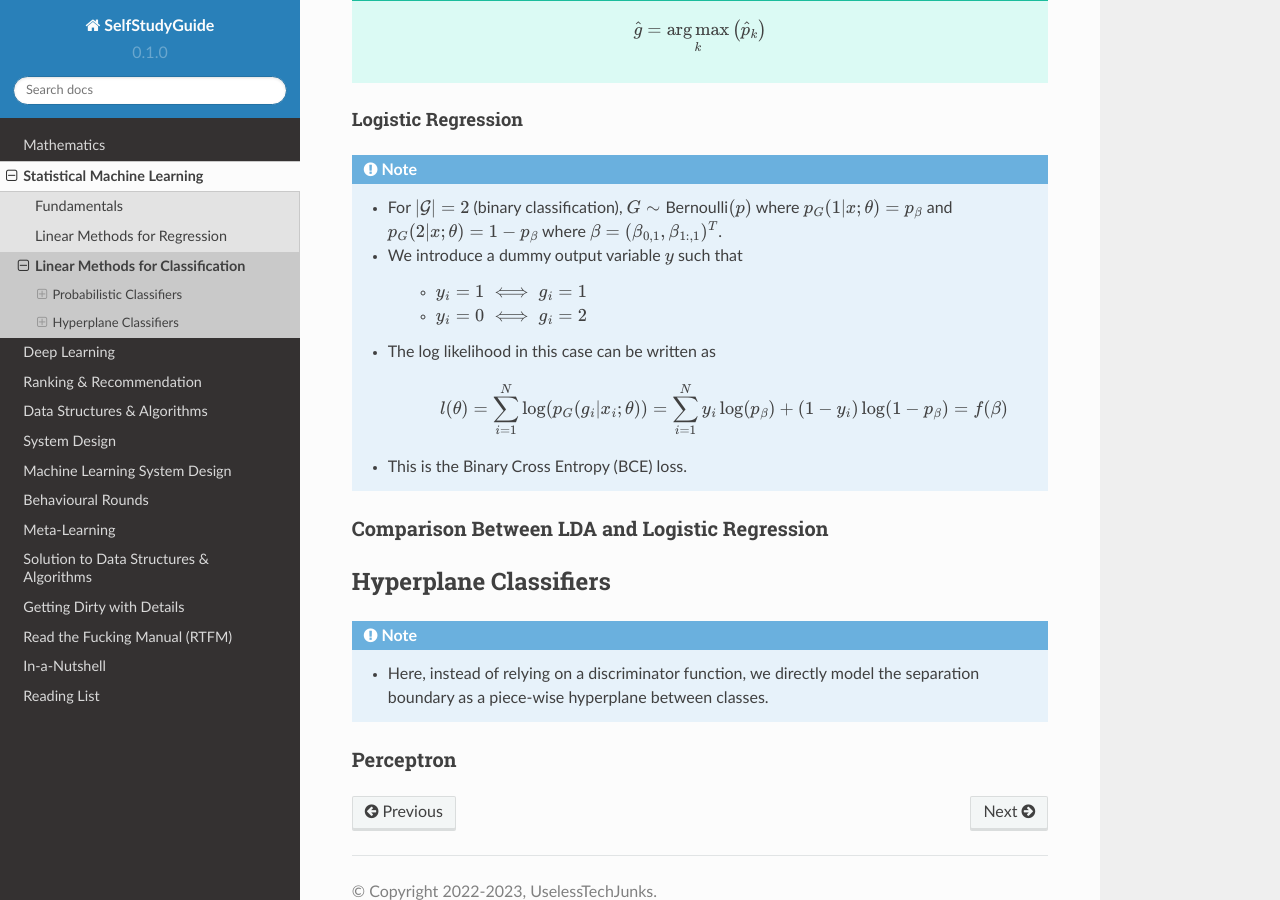
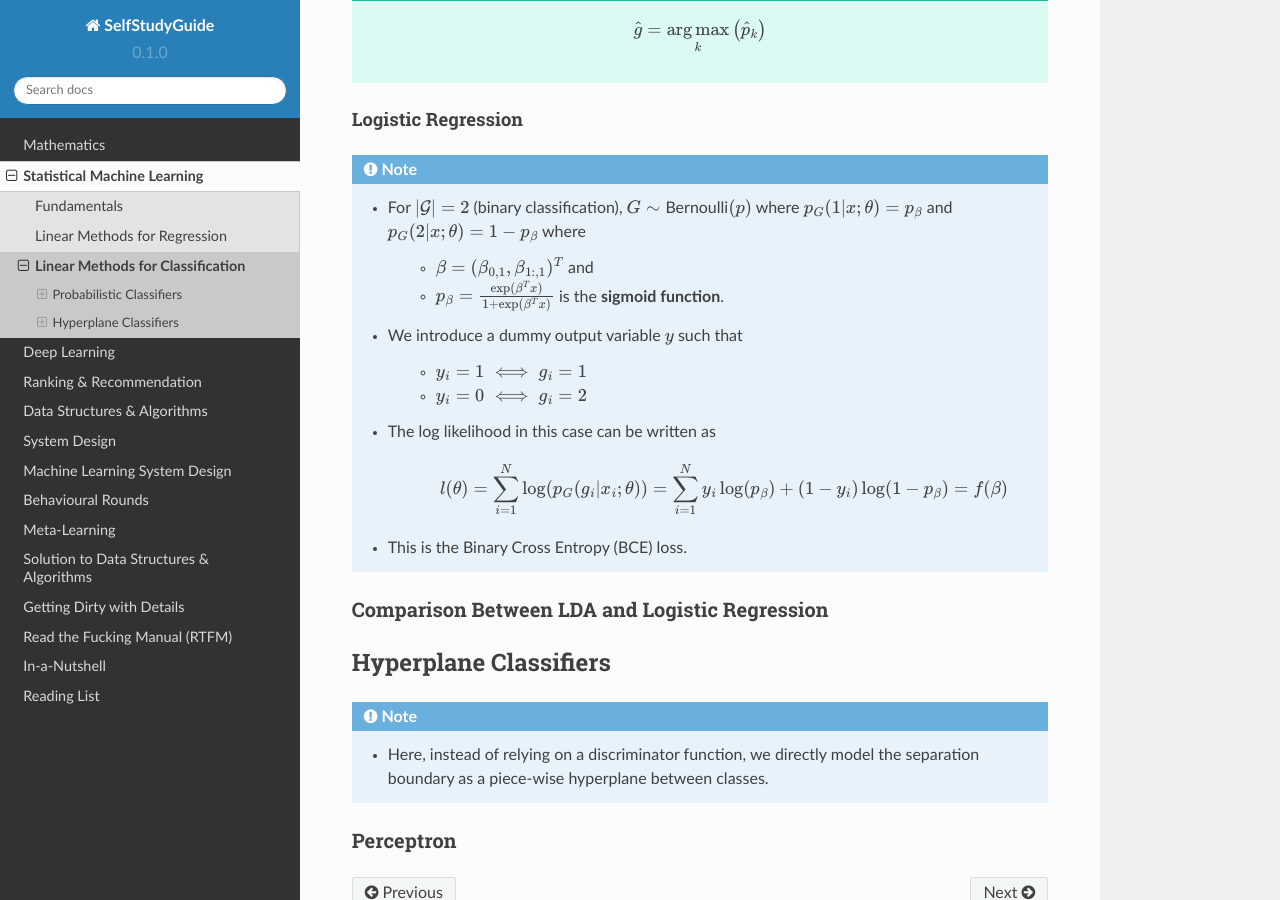
Before and after one commit to uselesstechjunks/leetcode, a Sphinx documentation site: the page built from docs/source/ml/linearcls.rst, in a window 1280 px wide and 900 px high, scrolled down 5082 px. Built offline with Sphinx 7.4.7 and the Read the Docs theme 2.0.0, drawn with Linux system fonts in a browser that asks for light colours.

Commit message:
Update linearcls.rst

```diff
--- a/docs/source/ml/linearcls.rst
+++ b/docs/source/ml/linearcls.rst
@@ -158,7 +158,10 @@ Prediction
 Logistic Regression
 --------------------------------------------------------------------------------------
 .. note::
-	* For :math:`|\mathcal{G}|=2` (binary classification), :math:`G\sim\text{Bernoulli}(p)` where :math:`p_G(1|x;\theta)=p_\beta` and :math:`p_G(2|x;\theta)=1-p_\beta` where :math:`\beta=(\beta_{0,1},\beta_{1:,1})^T`.
+	* For :math:`|\mathcal{G}|=2` (binary classification), :math:`G\sim\text{Bernoulli}(p)` where :math:`p_G(1|x;\theta)=p_\beta` and :math:`p_G(2|x;\theta)=1-p_\beta` where
+
+		* :math:`\beta=(\beta_{0,1},\beta_{1:,1})^T` and
+		* :math:`p_\beta=\frac{\exp(\beta^Tx)}{1+\exp(\beta^Tx)}` is the **sigmoid function**.
 	* We introduce a dummy output variable :math:`y` such that
 
 		* :math:`y_i=1\iff g_i=1`
```
